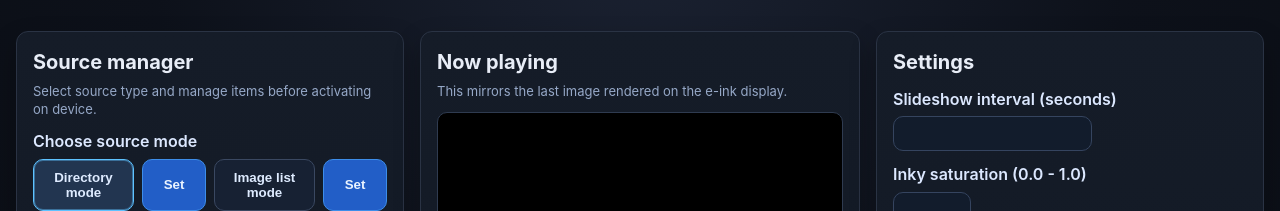
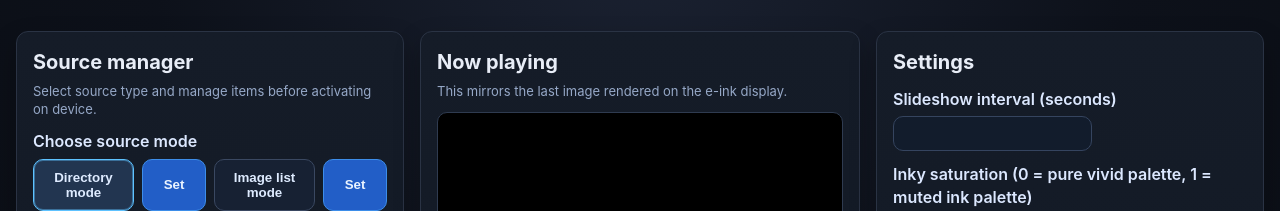
Before and after one commit to mjimeneznet/inky-image, a Python web app: template templates/index.html in a window 1280 px wide, after a click that opens the changed part. Shown: the part 77-288 px from the top of the page. Run offline with Jinja, Linux system fonts and the light colour scheme; the template is opened without the code that fills it, so the values that code supplies are empty.

Commit message:
fix(ui): explain what the saturation setting actually controls
The stored `saturation` is not photo saturation: the panel driver blends its
SATURATED_PALETTE into DESATURATED_PALETTE by that factor
(inky_ac073tc1a._palette_blend), so 0 gives the pure, bright primaries and 1
gives the muted ink palette. Reading "0.0 - 1.0" as a saturation dial leads
straight to a muted, washed-out panel.

Risk: none (label text only).

```diff
--- a/templates/index.html
+++ b/templates/index.html
@@ -145,7 +145,7 @@
 			<label for="interval-input">Slideshow interval (seconds)</label>
 			<input id="interval-input" type="number" min="30" step="1">
 
-			<label for="saturation-input">Inky saturation (0.0 - 1.0)</label>
+			<label for="saturation-input">Inky saturation (0 = pure vivid palette, 1 = muted ink palette)</label>
 			<input id="saturation-input" type="number" min="0" max="1" step="0.1">
 
 			<div class="row setting-toggle">
```
